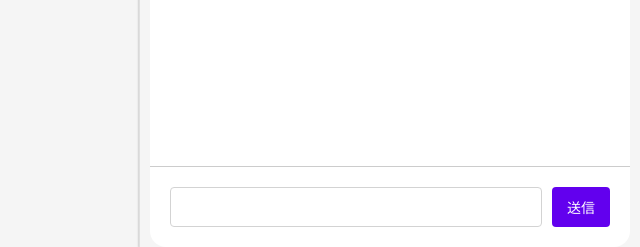
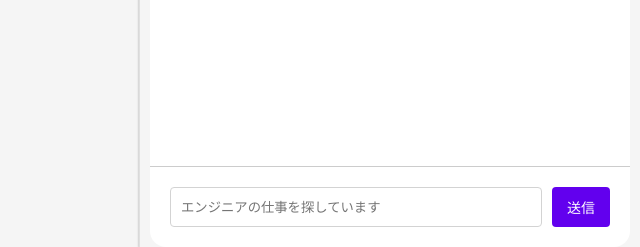
Before and after one commit to h-k-nyosu/ChatToFind, a FastAPI app: template app/templates/index.html in a window 1280 px wide. Shown: the part 553-800 px from the top of the page, without its empty margins (640-1280 px from the left). Run offline with FastAPI, Linux system fonts and the light colour scheme; the template is opened without the code that fills it: most values are stand-ins (such as "Sample title", 1, 10 or a date in 2020).

Commit message:
placeholderの追加

```diff
--- a/app/templates/index.html
+++ b/app/templates/index.html
@@ -42,7 +42,7 @@
           </div>
         </div>
         <form id="chat-form">
-          <input type="text" id="chat-input" />
+          <input type="text" placeholder="エンジニアの仕事を探しています" id="chat-input" />
           <button type="submit">送信</button>
         </form>
       </div>
```
